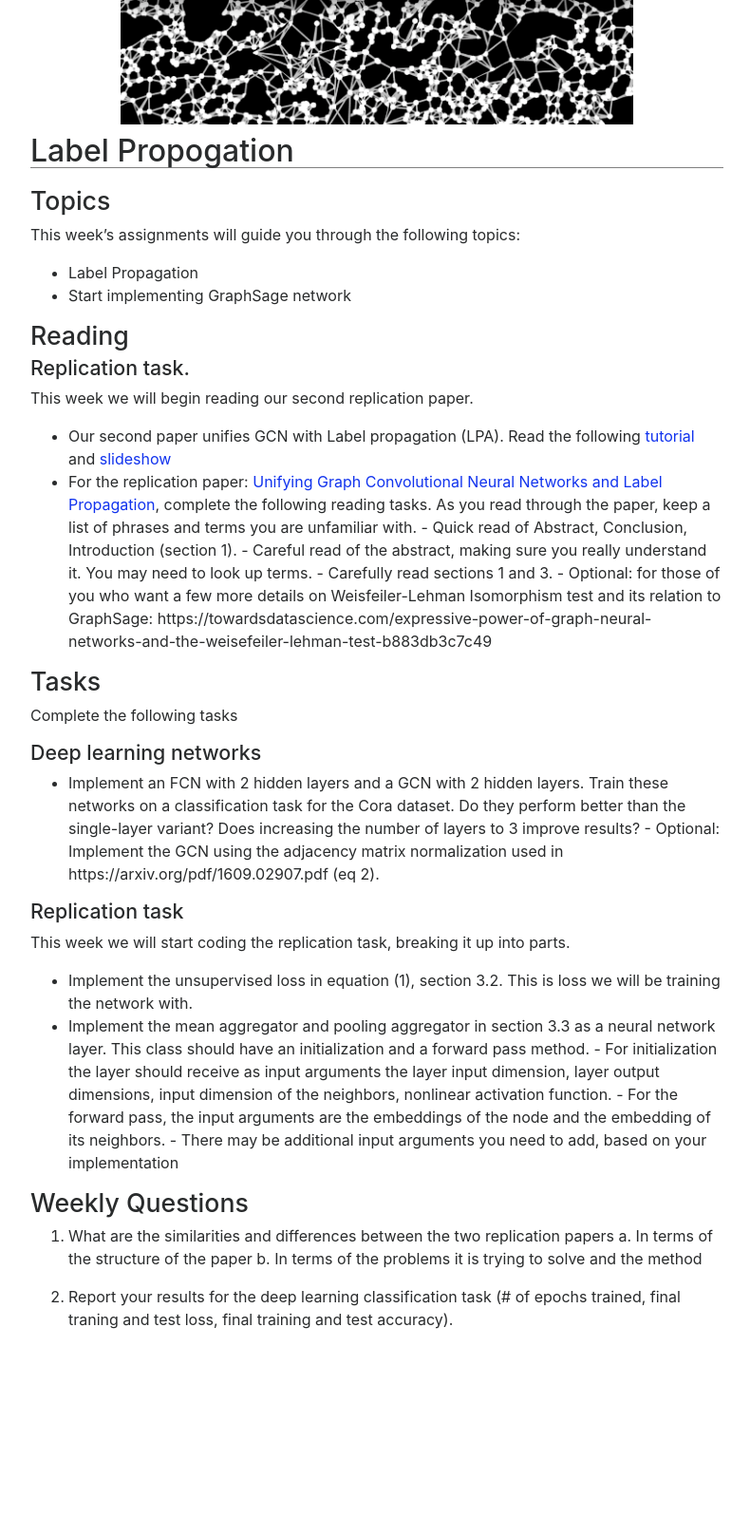
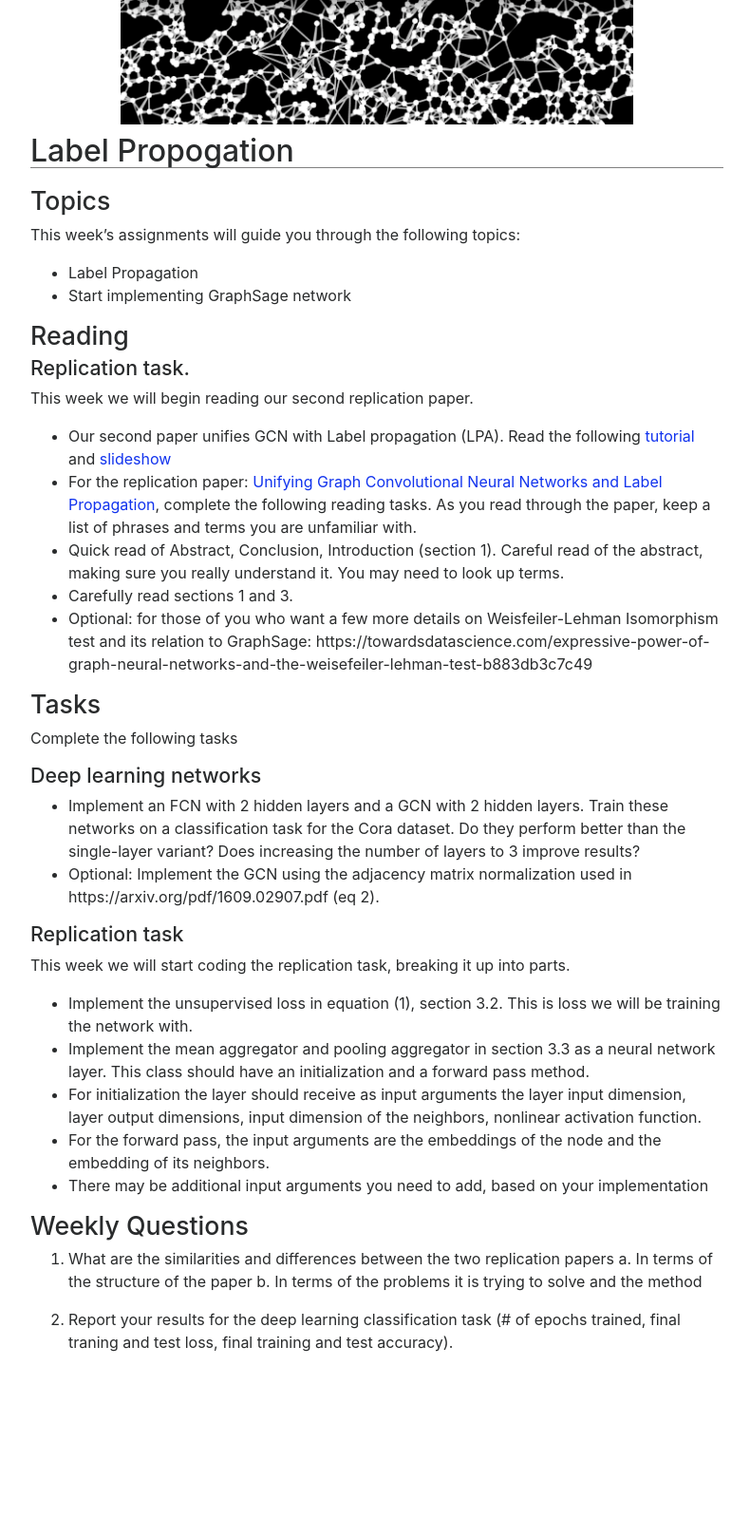
Before and after one commit to gmishne/capstone-graph-analysis, a Jekyll site: the page built from weeks/04-Label-Propogation.md, in a window 1280 px wide. Shown: the whole page at 95% size, without its empty margins (243-1033 px from the left). Built offline with Jekyll 4.4.1, drawn with Linux system fonts in a browser that asks for light colours; nearby versions of some CDN libraries; before the commit the page ends 1593 px from its top, so only the background shows below that; part of the change alters nothing that is shown.

```diff
--- a/weeks/04-Label-Propogation.md
+++ b/weeks/04-Label-Propogation.md
@@ -19,10 +19,10 @@ This week’s assignments will guide you through the following topics:
 This week we will begin reading our second replication paper.
 *    Our second paper unifies GCN with Label propagation (LPA). Read the following [tutorial](https://towardsdatascience.com/label-propagation-demystified-cd5390f27472) and [slideshow](http://www.leonidzhukov.net/hse/2015/networks/lectures/lecture17.pdf)
 *    For the replication paper: [Unifying Graph Convolutional Neural Networks and Label Propagation](https://arxiv.org/pdf/2002.06755), complete the following reading tasks. As you read through the paper, keep a list of phrases and terms you are unfamiliar with.
-    -  Quick read of Abstract, Conclusion, Introduction (section 1).
-    -   Careful read of the abstract, making sure you really understand it. You may need to look up terms.
-    -    Carefully read sections 1 and 3.
-    -    Optional: for those of you who want a few more details on Weisfeiler-Lehman Isomorphism test and its relation to GraphSage: https://towardsdatascience.com/expressive-power-of-graph-neural-networks-and-the-weisefeiler-lehman-test-b883db3c7c49
+  * Quick read of Abstract, Conclusion, Introduction (section 1).
+Careful read of the abstract, making sure you really understand it. You may need to look up terms.
+  * Carefully read sections 1 and 3.
+  * Optional: for those of you who want a few more details on Weisfeiler-Lehman Isomorphism test and its relation to GraphSage: https://towardsdatascience.com/expressive-power-of-graph-neural-networks-and-the-weisefeiler-lehman-test-b883db3c7c49
 
 
 ## Tasks
@@ -31,15 +31,15 @@ Complete the following tasks
 
 ### Deep learning networks
 *    Implement an FCN with 2 hidden layers and a GCN with 2 hidden layers. Train these networks on a classification task for the Cora dataset. Do they perform better than the single-layer variant? Does increasing the number of layers to 3 improve results?
-    -    Optional: Implement the GCN using the adjacency matrix normalization used in https://arxiv.org/pdf/1609.02907.pdf (eq 2).
+  * Optional: Implement the GCN using the adjacency matrix normalization used in https://arxiv.org/pdf/1609.02907.pdf (eq 2).
 
 ### Replication task
 This week we will start coding the replication task, breaking it up into parts.
 *  Implement the unsupervised loss in equation (1), section 3.2. This is loss we will be training the network with.
 *    Implement the mean aggregator and pooling aggregator in section 3.3 as a neural network layer. This class should have an initialization and a forward pass method.
-    -    For initialization the layer should receive as input arguments the layer input dimension, layer output dimensions, input dimension of the neighbors, nonlinear activation function.
-    -    For the forward pass, the input arguments are the embeddings of the node and the embedding of its neighbors.
-    -    There may be additional input arguments you need to add, based on your implementation
+  *  For initialization the layer should receive as input arguments the layer input dimension, layer output dimensions, input dimension of the neighbors, nonlinear activation function.
+  *  For the forward pass, the input arguments are the embeddings of the node and the embedding of its neighbors.
+  *  There may be additional input arguments you need to add, based on your implementation
 
 
 
```
